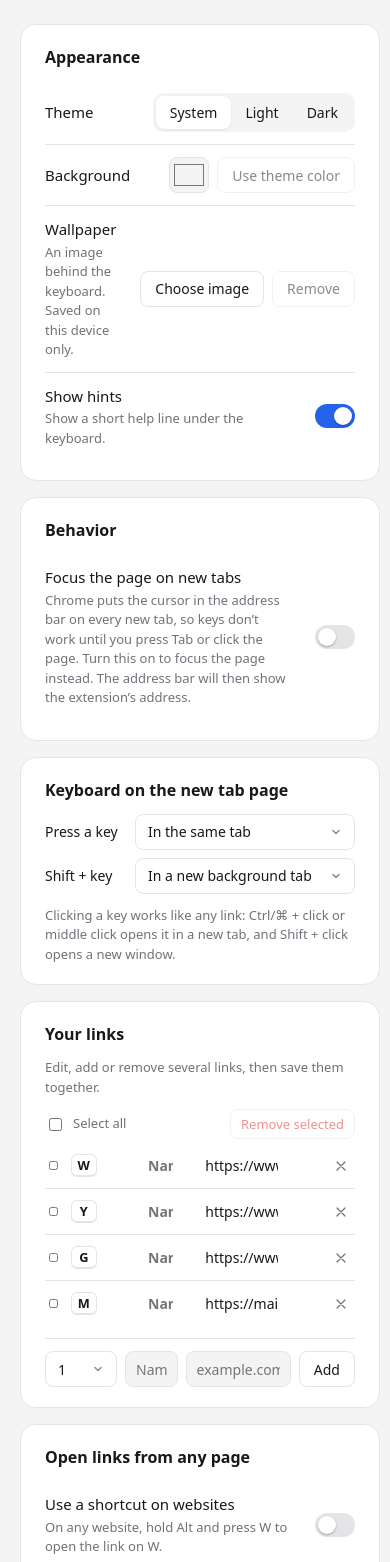
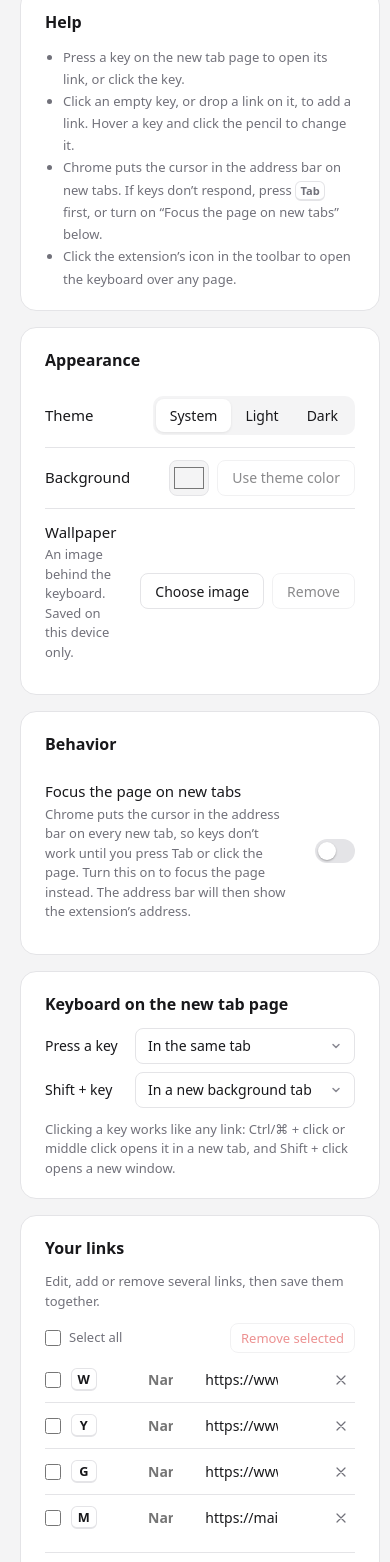
Before and after one commit to gyli/KeyboardStartPage, a website with bundled scripts: page options.html in a window 390 px wide. Shown: the part 127-1689 px from the top of the page. Built offline with nearby package versions, Linux system fonts and the light colour scheme; some packages are replaced by stand-ins of ours.

Commit message:
Move hints to a Help section in settings, add a grey new tab icon
- Replace the hint line on the new tab page and its Show hints setting
  with a short Help section at the top of settings. A saved showHints
  value is cleaned up on load.
- Remove the subtitle under the settings page title.
- Use a plain grey tab icon on the new tab page (lighter in dark mode),
  like Chrome's own pages. The settings page keeps the extension icon.
- Make the checkboxes in Your links the same 16px size as Select all.

```diff
--- a/options.html
+++ b/options.html
@@ -13,13 +13,20 @@
 <body>
   <header class="page-header">
     <img src="icons/icon-128.png" alt="" width="40" height="40">
-    <div>
-      <h1>Keyboard Start Page</h1>
-      <p>Changes are saved automatically, except in Your links.</p>
-    </div>
+    <h1>Keyboard Start Page</h1>
   </header>
 
   <main>
+    <section class="card">
+      <h2>Help</h2>
+      <ul class="help">
+        <li>Press a key on the new tab page to open its link, or click the key.</li>
+        <li>Click an empty key, or drop a link on it, to add a link. Hover a key and click the pencil to change it.</li>
+        <li>Chrome puts the cursor in the address bar on new tabs. If keys don’t respond, press <kbd>Tab</kbd> first, or turn on “Focus the page on new tabs” below.</li>
+        <li>Click the extension’s icon in the toolbar to open the keyboard over any page.</li>
+      </ul>
+    </section>
+
     <section class="card">
       <h2>Appearance</h2>
       <div class="field">
@@ -49,13 +56,6 @@
           <input id="wallpaper-file" type="file" accept="image/*" hidden>
         </div>
       </div>
-      <label class="field toggle">
-        <span>
-          <span class="field-label">Show hints</span>
-          <span class="description">Show a short help line under the keyboard.</span>
-        </span>
-        <input id="show-hints" type="checkbox" role="switch">
-      </label>
     </section>
 
     <section class="card">
--- a/src/newtab.js
+++ b/src/newtab.js
@@ -22,8 +22,6 @@ async function maybeTakeFocus() {
 
 function render() {
   applyTheme(settings);
-  document.getElementById('hint').hidden = !settings.showHints;
-  document.getElementById('focus-hint').hidden = location.search.includes('focus');
   keyboard.render(settings);
 }
 
--- a/src/options.js
+++ b/src/options.js
@@ -36,7 +36,6 @@ function render(settings) {
   document.querySelector(`input[name="theme"][value="${settings.theme}"]`).checked = true;
   $('bg-color').value = settings.bgColor ?? themeBackgroundHex();
   $('bg-reset').disabled = !settings.bgColor;
-  $('show-hints').checked = settings.showHints;
   $('focus-page').checked = settings.focusPage;
   for (const select of document.querySelectorAll('#shortcuts select')) {
     select.value = settings.shortcuts[select.dataset.trigger];
@@ -245,7 +244,6 @@ for (const radio of document.querySelectorAll('input[name="theme"]')) {
 }
 $('bg-color').addEventListener('change', (event) => save(setPreference('bgColor', event.target.value)));
 $('bg-reset').addEventListener('click', () => save(setPreference('bgColor', DEFAULT_PREFERENCES.bgColor)));
-$('show-hints').addEventListener('change', (event) => save(setPreference('showHints', event.target.checked)));
 $('focus-page').addEventListener('change', (event) => save(setPreference('focusPage', event.target.checked)));
 $('wallpaper-choose').addEventListener('click', () => $('wallpaper-file').click());
 $('wallpaper-file').addEventListener('change', (event) => {
--- a/src/storage.js
+++ b/src/storage.js
@@ -34,7 +34,6 @@ export const DEFAULT_PREFERENCES = {
   theme: 'system', // 'system' | 'light' | 'dark'
   bgColor: null, // null means "use the theme's background"
   focusPage: false,
-  showHints: true,
   pageShortcuts: false, // "Open links from any page" is on
   prefixOpenMode: 'same', // where those links open: one of OPEN_MODES
   shortcutPrefix: 'Alt', // see src/prefix-shortcut.js for the format
@@ -92,7 +91,8 @@ async function migrate(raw) {
 
   const stale = [];
   if (typeof raw.bgColor === 'string' && raw.bgColor.toLowerCase() === LEGACY_DEFAULT_BG) stale.push('bgColor');
-  for (const name of ['defaultActions', ...LEGACY_CLICK_SETTINGS]) {
+  // showHints: the hint line on the new tab page was replaced by Help in settings.
+  for (const name of ['defaultActions', 'showHints', ...LEGACY_CLICK_SETTINGS]) {
     if (name in raw) stale.push(name);
   }
   if (stale.length) {
@@ -217,7 +217,7 @@ export async function importBackup(backup) {
   if (/^#[\da-f]{6}$/i.test(preferences.bgColor)) raw.bgColor = preferences.bgColor;
   // Same rule as parse() in prefix-shortcut.js: key codes joined by "+", with Ctrl, Alt or Meta.
   if (/^(?=.*\b(Ctrl|Alt|Meta)\b)[A-Za-z0-9+]+$/.test(preferences.shortcutPrefix)) raw.shortcutPrefix = preferences.shortcutPrefix;
-  for (const name of ['focusPage', 'showHints', 'pageShortcuts']) {
+  for (const name of ['focusPage', 'pageShortcuts']) {
     if (typeof preferences[name] === 'boolean') raw[name] = preferences[name];
   }
   await store.clear();
--- a/styles/options.css
+++ b/styles/options.css
@@ -236,3 +236,19 @@ input[role="switch"] {
 .open-mode-select {
   width: 220px;
 }
+
+.help {
+  margin: 0;
+  padding-left: 18px;
+  color: var(--muted);
+  font-size: 13px;
+  line-height: 1.7;
+}
+
+.links input[type="checkbox"],
+.select-all input {
+  width: 16px;
+  height: 16px;
+  margin: 0;
+  accent-color: var(--accent);
+}
```
Also changed, not shown: newtab.html (+1 -4 lines), styles/newtab.css (+0 -12 lines), tests/e2e/popup-and-options.spec.js (+2 -2 lines), README.md, icons/newtab.svg (added), 1 other file.
